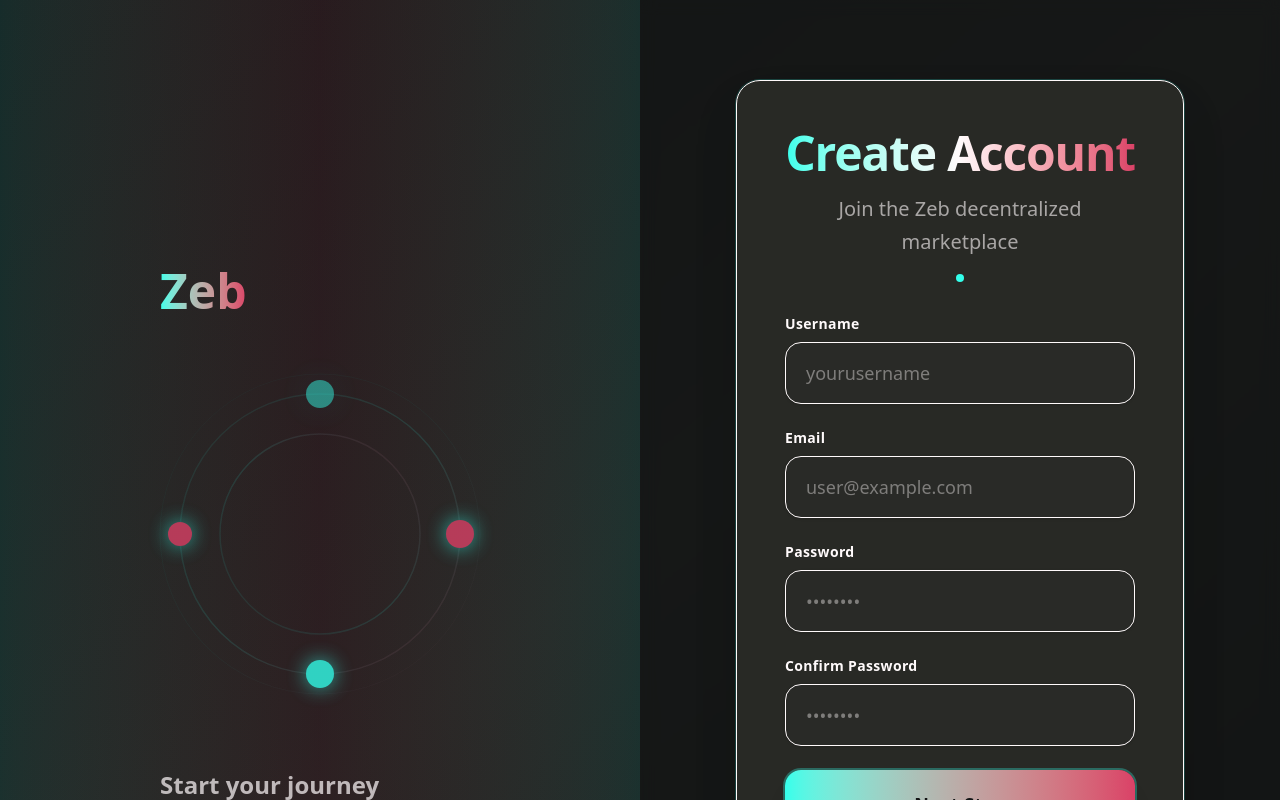
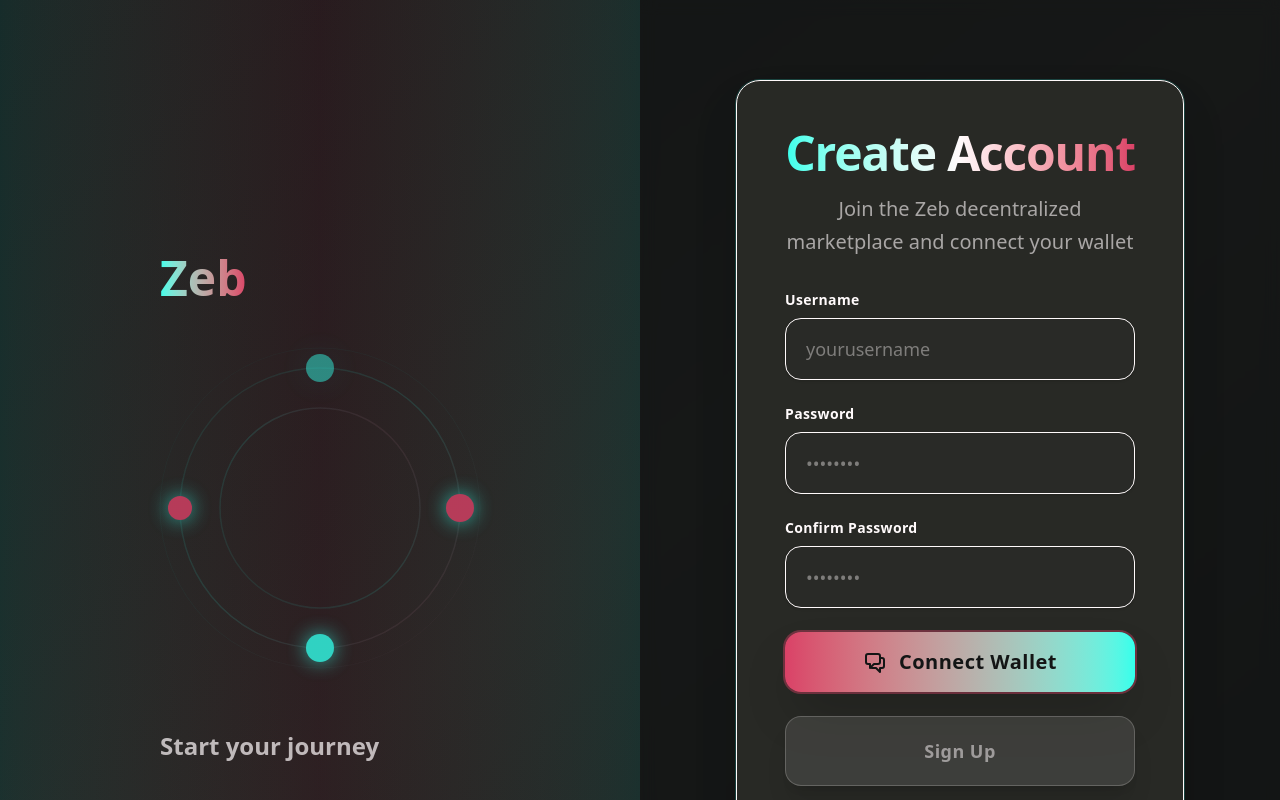
Before and after one commit to yetia-dot/zeb-web, a Next.js app: page /signup in a window 1280 px wide. Shown: the top 800 px of the page. Built offline with nearby package versions, Linux system fonts and the light colour scheme.

Commit message:
updated auth to match backend req.

```diff
--- a/app/(auth)/login/page.tsx
+++ b/app/(auth)/login/page.tsx
@@ -97,8 +97,7 @@ export default function LoginPage() {
           <form onSubmit={handleSubmit} className="space-y-6">
             <div className="space-y-2">
               <label htmlFor="identifier" className="block text-sm font-semibold text-foreground tracking-wide">
-                Username or Email
-              </label>
+                Username              </label>
               <input
                 id="identifier"
                 name="identifier"
@@ -106,7 +105,7 @@ export default function LoginPage() {
                 value={formData.identifier}
                 onChange={handleChange}
                 className="w-full px-5 py-4 bg-surface/60 hover:bg-surface/70 border border-border/40 hover:border-primary/50 rounded-2xl focus:outline-none focus:ring-4 focus:ring-primary/30 focus:border-primary transition-all duration-300 text-foreground placeholder:text-foreground/40 text-lg shadow-sm hover:shadow-md"
-                placeholder="username or email@example.com"
+                placeholder="username"
                 required
               />
             </div>
--- a/app/(auth)/signup/page.tsx
+++ b/app/(auth)/signup/page.tsx
@@ -5,19 +5,17 @@ import Link from 'next/link';
 
 interface FormData {
   username: string;
-  email: string;
   password: string;
   confirmPassword: string;
 }
 
 export default function SignupPage() {
-  const [step, setStep] = useState(1);
   const [formData, setFormData] = useState<FormData>({
     username: '',
-    email: '',
     password: '',
     confirmPassword: '',
   });
+  const [walletConnected, setWalletConnected] = useState(false);
 
   const handleChange = (e: React.ChangeEvent<HTMLInputElement>) => {
     setFormData({
@@ -26,26 +24,25 @@ export default function SignupPage() {
     });
   };
 
-  const handleNext = (e: React.FormEvent) => {
-    e.preventDefault();
-    // Dummy procedure - no strict validation
-    setStep(2);
+  const handleWalletConnect = () => {
+    console.log('Connecting Freighter wallet...');
+    // Mock wallet connect - integrate Freighter SDK here
+    setWalletConnected(true);
   };
 
-  const handleBack = () => {
-    setStep(1);
+  const handleSignup = (e: React.FormEvent) => {
+    e.preventDefault();
+    if (formData.password !== formData.confirmPassword) {
+      alert('Passwords do not match!');
+      return;
+    }
+    console.log('Signup data:', formData);
+    alert('Success! User created with wallet connected.\\n\\nIntegrate full Freighter SDK + backend here.');
   };
 
-  const handleConnect = () => {
-    console.log('Signup data:', formData);
-    alert('Connecting Freighter Wallet...\n\nMock success! User created with wallet connected.\nIntegrate Freighter SDK here.');
-  };
-
-  const isStep1 = step === 1;
-  const title = isStep1 ? 'Create Account' : 'Connect Wallet';
-  const subtitle = isStep1 ? 'Join the Zeb decentralized marketplace' : 'Secure your account with Stellar Freighter';
-  const leftTitle = isStep1 ? 'Zeb' : 'Freighter';
-  const leftSub = isStep1 ? 'Start your journey' : 'Stellar-powered authentication';
+  const title = 'Create Account';
+  const subtitle = 'Join the Zeb decentralized marketplace and connect your wallet';
+  const isValid = walletConnected && formData.password === formData.confirmPassword && formData.username;
 
   return (
     <main className="relative min-h-screen flex flex-col md:flex-row bg-gradient-to-br from-background via-surface/30 to-background overflow-hidden">
@@ -97,10 +94,10 @@ export default function SignupPage() {
           </svg>
         </div>
         <div className="absolute text-5xl md:text-4xl lg:text-5xl font-black bg-gradient-to-r from-primary to-secondary bg-clip-text text-transparent drop-shadow-glow top-1/4 left-1/4">
-          {leftTitle}
+          Zeb
         </div>
         <div className="absolute text-2xl text-foreground/70 font-semibold bottom-1/4 left-1/4 max-w-xs">
-          {leftSub}
+          Start your journey
         </div>
       </div>
 
@@ -114,14 +111,9 @@ export default function SignupPage() {
             <p className="text-xl text-foreground/60 max-w-sm mx-auto leading-relaxed">
               {subtitle}
             </p>
-            <div className="flex justify-center gap-2 mt-4 text-sm text-primary/80">
-              <span className={`w-2 h-2 rounded-full ${isStep1 ? 'bg-primary' : 'bg-foreground/30'}`} />
-              {!isStep1 && <span className="w-2 h-2 rounded-full bg-primary" />}
-            </div>
           </div>
 
-          {isStep1 ? (
-            <form onSubmit={handleNext} className="space-y-6">
+          <form onSubmit={handleSignup} className="space-y-6">
             <div className="space-y-2">
               <label htmlFor="username" className="block text-sm font-semibold text-foreground tracking-wide">
                 Username
@@ -134,22 +126,6 @@ export default function SignupPage() {
                 onChange={handleChange}
                 className="w-full px-5 py-4 bg-surface/60 hover:bg-surface/70 border border-border/40 hover:border-primary/50 rounded-2xl focus:outline-none focus:ring-4 focus:ring-primary/30 focus:border-primary transition-all duration-300 text-foreground placeholder:text-foreground/40 text-lg shadow-sm hover:shadow-md"
                 placeholder="yourusername"
-                  required
-                />
-              </div>
-
-              <div className="space-y-2">
-                <label htmlFor="email" className="block text-sm font-semibold text-foreground tracking-wide">
-                  Email
-                </label>
-                <input
-                  id="email"
-                  name="email"
-                  type="email"
-                  value={formData.email}
-                  onChange={handleChange}
-                  className="w-full px-5 py-4 bg-surface/60 hover:bg-surface/70 border border-border/40 hover:border-primary/50 rounded-2xl focus:outline-none focus:ring-4 focus:ring-primary/30 focus:border-primary transition-all duration-300 text-foreground placeholder:text-foreground/40 text-lg shadow-sm hover:shadow-md"
-                  placeholder="user@example.com"
                 required
               />
             </div>
@@ -186,47 +162,39 @@ export default function SignupPage() {
               />
             </div>
 
+            <div className="space-y-6">
               <button
-                type="submit"
-                className="w-full bg-gradient-to-r from-primary to-secondary hover:from-primary/90 hover:to-secondary/90 active:scale-95 text-background font-bold py-5 px-8 rounded-2xl transition-all duration-300 shadow-xl hover:shadow-2xl ring-2 ring-primary/30 hover:ring-primary/50 text-lg tracking-wide transform"
-              >
-                Next Step
-              </button>
-            </form>
-          ) : (
-            <div className="space-y-8">
-              <div className="text-center p-8 bg-gradient-to-br from-secondary/10 to-primary/10 rounded-2xl">
-                <div className="w-24 h-24 mx-auto mb-4 bg-gradient-to-r from-secondary to-primary rounded-full flex items-center justify-center shadow-2xl">
-                  <svg className="w-12 h-12 text-background" fill="none" stroke="currentColor" viewBox="0 0 24 24">
-                    <path strokeLinecap="round" strokeLinejoin="round" strokeWidth={1.5} d="M12 15v2m-6 4h12a2 2 0 002-2v-6a2 2 0 00-2-2H6a2 2 0 00-2 2v6a2 2 0 002 2zm10-10V7a4 4 0 00-8 0v4h8z" />
-                  </svg>
-                </div>
-                <h3 className="text-2xl font-bold text-foreground mb-2">Connect Freighter</h3>
-                <p className="text-foreground/60">Link your Stellar wallet for secure decentralized access.</p>
-              </div>
-
-              <button
-                onClick={handleConnect}
-                className="w-full bg-gradient-to-r from-secondary to-primary hover:from-secondary/90 hover:to-primary/90 active:scale-95 text-background font-bold py-6 px-8 rounded-2xl transition-all duration-300 shadow-2xl hover:shadow-3xl ring-2 ring-secondary/40 hover:ring-secondary/60 text-xl tracking-wide transform flex items-center justify-center gap-3"
+                type="button"
+                onClick={handleWalletConnect}
+                disabled={walletConnected}
+                className={`w-full flex items-center justify-center gap-3 py-4 px-8 rounded-2xl transition-all duration-300 shadow-2xl text-xl tracking-wide transform ${walletConnected
+                  ? 'bg-secondary/50 cursor-not-allowed text-foreground/50 shadow-lg ring-2 ring-secondary/40'
+                  : 'bg-gradient-to-r from-secondary to-primary hover:from-secondary/90 hover:to-primary/90 active:scale-95 text-background font-bold hover:shadow-3xl hover:ring-secondary/60 ring-2 ring-secondary/40'
+                }`}
               >
                 <svg className="w-6 h-6" fill="none" stroke="currentColor" viewBox="0 0 24 24">
                   <path strokeLinecap="round" strokeLinejoin="round" strokeWidth={2} d="M17 8h2a2 2 0 012 2v6a2 2 0 01-2 2h-2v4l-4-4H9a1.994 1.994 0 01-1.414-.586m0 0L11 14h4a2 2 0 002-2V6a2 2 0 00-2-2H5a2 2 0 00-2 2v6a2 2 0 002 2h2v4l.586-.586z" />
                 </svg>
-                Connect to Freighter Wallet
+                {walletConnected ? 'Wallet Connected ✓' : 'Connect Wallet'}
               </button>
 
               <button
-                onClick={handleBack}
-                className="w-full border-2 border-primary/50 hover:border-primary text-primary hover:bg-primary/10 font-semibold py-4 px-6 rounded-2xl transition-all duration-300 hover:scale-[1.02] active:scale-[0.98] text-lg"
+                type="submit"
+                disabled={!isValid}
+                className={`w-full font-bold py-5 px-8 rounded-2xl transition-all duration-300 shadow-xl text-lg tracking-wide transform ${
+                  isValid
+                    ? 'bg-gradient-to-r from-primary to-secondary hover:from-primary/90 hover:to-secondary/90 active:scale-95 text-background hover:shadow-2xl ring-2 ring-primary/30 hover:ring-primary/50'
+                    : 'bg-foreground/10 text-foreground/50 cursor-not-allowed border border-foreground/20'
+                }`}
               >
-                Back to Form
+                Sign Up
               </button>
             </div>
-          )}
+          </form>
 
           <div className="text-center pt-8 border-t border-border/30">
             <p className="text-sm text-foreground/50 mb-4">
-              Already have an account, <Link href="/login" className="text-primary hover:text-primary/80 font-semibold underline">login</Link>?
+              Already have an account? <Link href="/login" className="text-primary hover:text-primary/80 font-semibold underline">Log in</Link>
             </p>
           </div>
         </div>
```
Also changed, not shown: 1 other file (tests, documents, lock files or other folders). Lines whose indentation alone changed are shown as unchanged.
